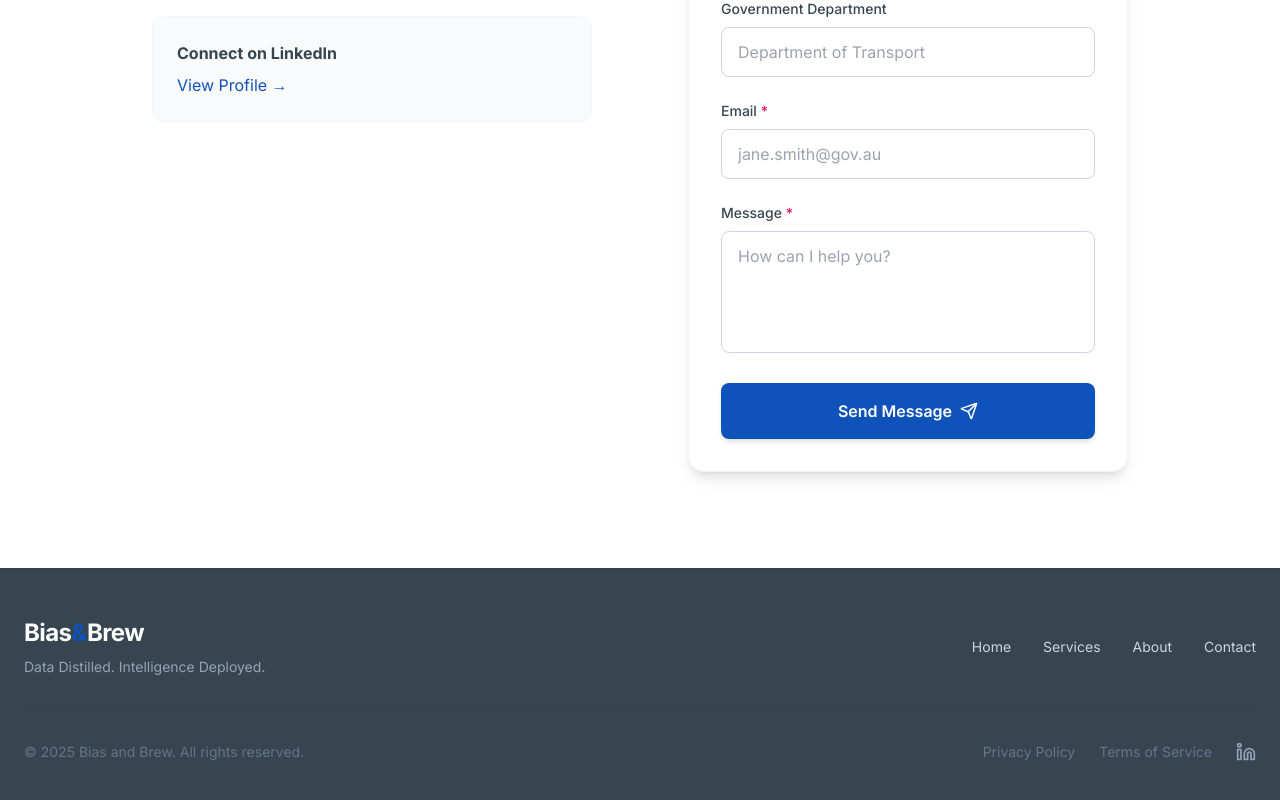
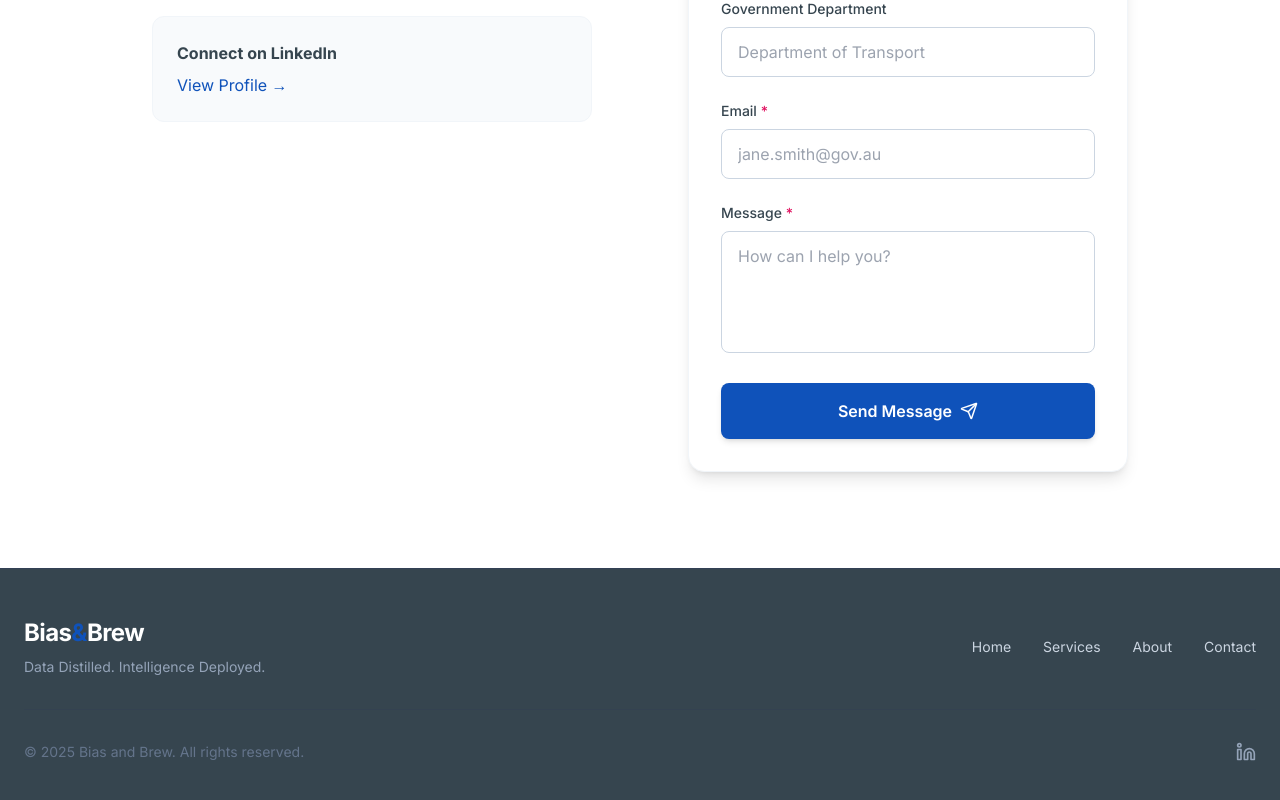
Before and after one commit to roflov2/biasandbrew, a React (Vite) app in the folder bias-and-brew/: page / in a window 1280 px wide. Shown: the part 5517-6317 px from the top of the page. Built offline with nearby package versions, Linux system fonts and the light colour scheme.

Commit message:
Remove privacy policy and terms of service links

```diff
--- a/bias-and-brew/src/components/Footer.jsx
+++ b/bias-and-brew/src/components/Footer.jsx
@@ -24,8 +24,6 @@
                     <p>© {new Date().getFullYear()} Bias and Brew. All rights reserved.</p>
 
                     <div className="flex items-center gap-6 mt-4 md:mt-0">
-                        <a href="#" className="hover:text-white transition-colors">Privacy Policy</a>
-                        <a href="#" className="hover:text-white transition-colors">Terms of Service</a>
                         <a href="https://www.linkedin.com/in/konstantin-pokaluhin/" target="_blank" rel="noopener noreferrer" className="text-slate-400 hover:text-white transition-colors">
                             <Linkedin size={20} />
                         </a>
```
